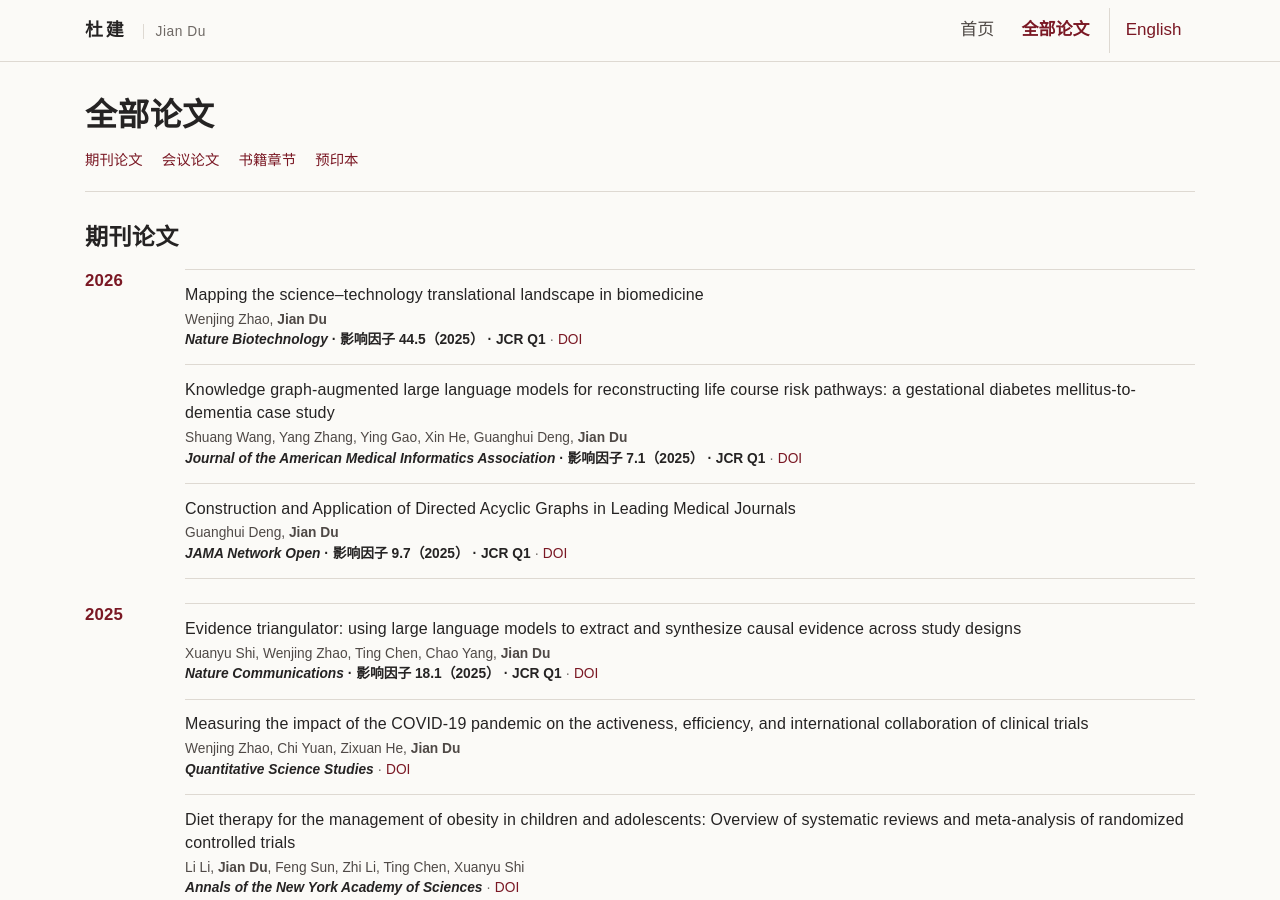
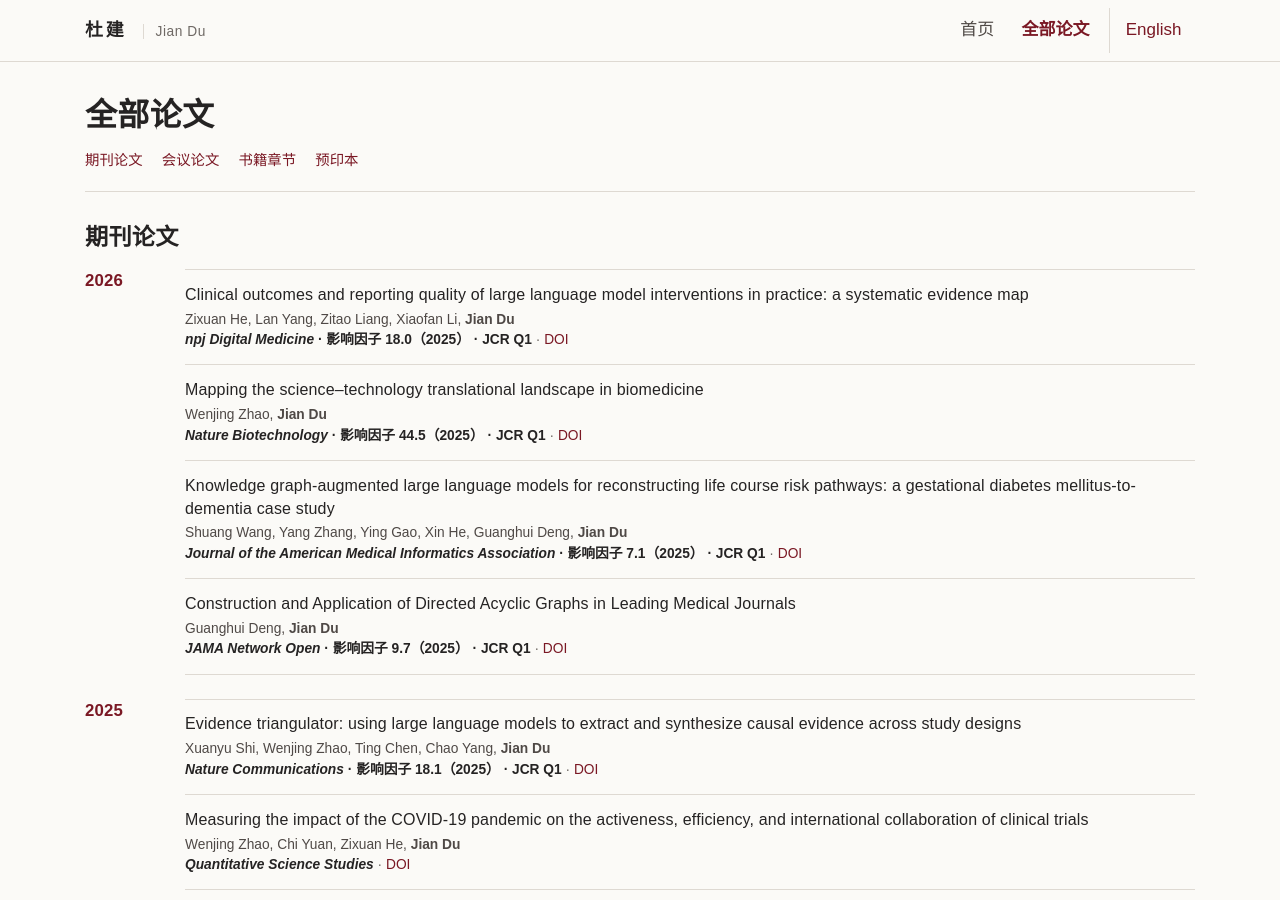
Before and after one commit to dujian-pku/dujian-pku.github.io, a Jekyll site: the page built from zh/publications.html, in a window 1280 px wide and 900 px high. Built offline with Jekyll 4.4.1, drawn with Linux system fonts in a browser that asks for light colours; nearby versions of some CDN libraries; a style sheet for code colours, icons or effects is not loaded.

Commit message:
Add npj Digital Medicine publication

```diff
--- a/_data/publications_full.yml
+++ b/_data/publications_full.yml
@@ -1,3 +1,12 @@
+- year: 2026
+  type: journal-article
+  title: "Clinical outcomes and reporting quality of large language model interventions in practice: a systematic evidence map"
+  authors: "Zixuan He, Lan Yang, Zitao Liang, Xiaofan Li, Jian Du"
+  journal: "npj Digital Medicine"
+  doi: "10.1038/s41746-026-02837-6"
+  jif: "18.0"
+  jif_year: "2025"
+  jcr_quartile: "Q1"
 - year: 2026
   type: journal-article
   title: "Mapping the science–technology translational landscape in biomedicine"
```
